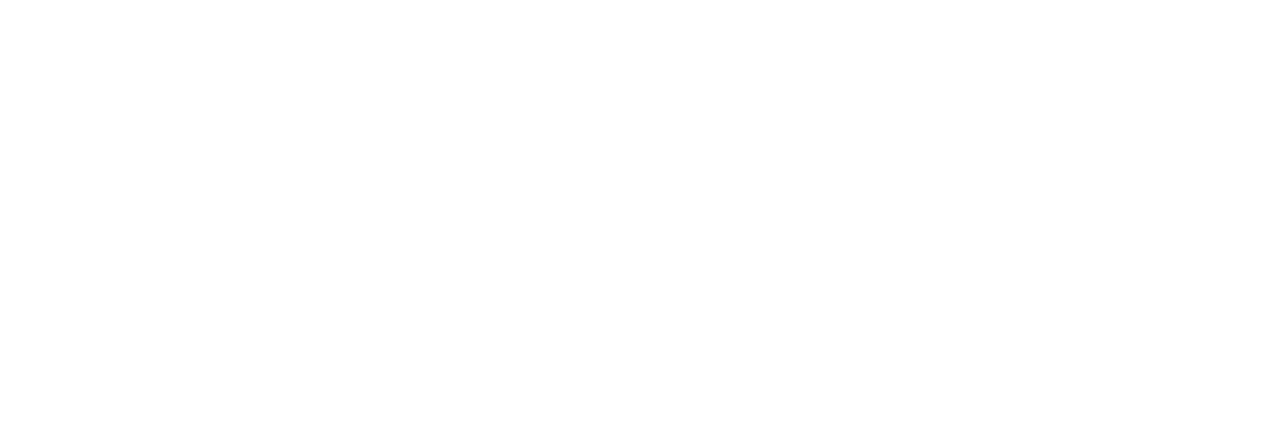
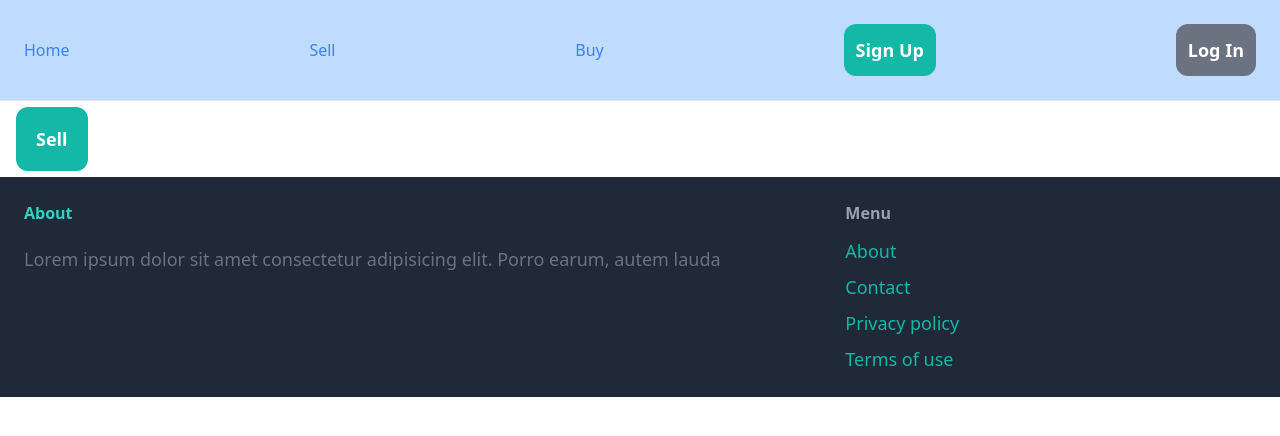
Before and after one commit to Wivan18/car-repo, a Django app: page /sell in a window 1280 px wide. Before the commit the part shown is empty. Shown: the top 436 px of the page. Run offline with Django 4.2, Linux system fonts and the light colour scheme; some libraries are stand-ins or nearby versions.

Commit message:
Fourth commit

```diff
--- a/car/home/views.py
+++ b/car/home/views.py
@@ -1,4 +1,5 @@
 from django.shortcuts import render,redirect
+from sell.models import category,car
 
 def index(request):
     return render(request, 'base.html')
@@ -7,5 +8,6 @@
     return render(request, 'home.html')
 def buy(request):
     return render(request, 'buy.html')
+
 def sell(request):
     return render(request, 'sell.html')
--- a/car/templates/base.html
+++ b/car/templates/base.html
@@ -8,12 +8,12 @@
         <script src="https://cdn.tailwindcss.com"></script>
 
         <title class=""text-red-500 font-medium"">
-         {% block title %}{% endblock %}   Cars and more Cars!!
+         {% block title %} Cars and more Cars!! {% endblock %}
         </title>
     </head>
 
-    <body>
-        <nav class="py-6 px-6 flex justify-between items-center border-b bg-blue-200"">
+    <body class="">
+        <nav class="mb-6 py-6 px-6 flex justify-between items-center border-b bg-blue-200"">
 
               <a href="{% url 'home' %}" class="text-blue-500 hover:text-purple-700">Home</a></li>
               <a href="{% url 'sell' %}" class="text-blue-500 hover:text-purple-700">Sell</a></li>
@@ -28,11 +28,14 @@
         {% endif %}
         </nav>
         {% block content %}
-        {% endblock%}
+            <div>
+                <!--Gallery-->
+            </div>
+        {% endblock %}
         <div>
 
         </div>
-    <footer class="py-6 px-6 flex justify-between bg-gray-800">
+    <footer class="mt-6  py-6 px-6 flex justify-between bg-gray-800">
             <div class="w-2/3 pr-10">
                 <h3 class="mb-5 font-semibold text-teal-400">About</h3>
                 <p class="text-lg text-gray-500">Lorem ipsum dolor sit amet consectetur adipisicing elit. Porro earum,
@@ -40,7 +43,7 @@
             </div>
 
             <div class="w-1/3">
-                <h3 class="mb-5 font-semibold text-gray-400">Menu</h3>
+                <h3 class="mb-3 font-semibold text-gray-400">Menu</h3>
                 <ul class="space-y-2">
                     <li><a href="#" class="text-lg text-teal-500 hover:text-teal-700">About</a></li>
                     <li></li><a href="#" class="text-lg text-teal-500 hover:text-teal-700">Contact</a></li>
--- a/car/templates/buy.html
+++ b/car/templates/buy.html
@@ -1,5 +1,5 @@
 {% extends 'base.html' %}
-{% blocktitle %} Buy Cars and more Cars
+{% block title %} Buy Cars and more Cars
 {% endblock %}
 {% block content %}
 <!--searchbar-->
@@ -17,8 +17,6 @@
 
 <!--end of brands div-->
 <!--list of cars available-->
-<div class="listings">
 
-</div>
 
-[% endblock %]
+{% endblock %}
--- a/car/templates/sell.html
+++ b/car/templates/sell.html
@@ -0,0 +1,10 @@
+{% extends 'base.html' %}
+{% block title %}
+Sell Cars and more Cars!!
+{% endblock %}
+
+{%block content %}
+<body>
+<a href="#" class="m-4 px-5 py-5 text-lg font-semibold bg-teal-500 text-white rounded-xl hover:bg-teal-700">Sell</a>
+</body>
+{% endblock %}
```
Also changed, not shown: car/db.sqlite3, car/media/car_images/Range-rover.webp (added), car/templates/login.html (added), car/templates/signup.html (added).
